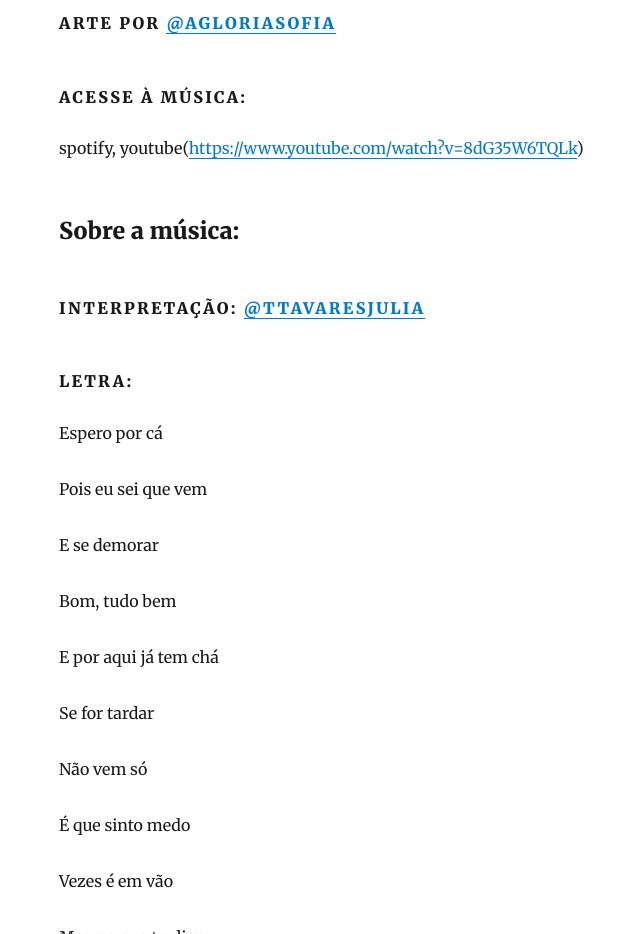
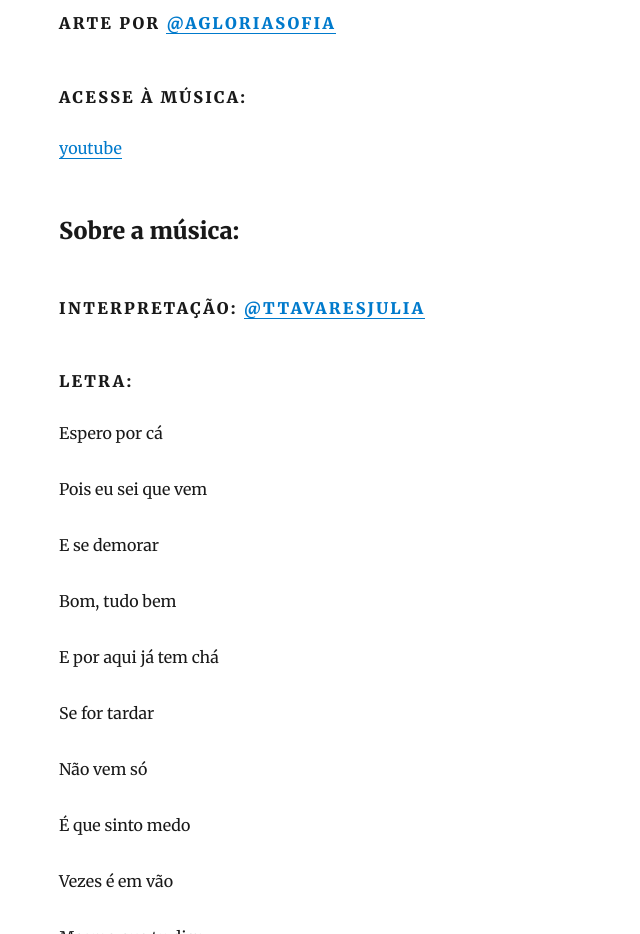
Before and after one commit to lkauer/principealegre, a Gatsby site: page /blog/cest-la-vie/ in a window 1280 px wide. Shown: the part 1140-2074 px from the top of the page, without its empty margins (266-906 px from the left). Built offline with nearby package versions, Linux system fonts and the light colour scheme; Gatsby itself is replaced by a stand-in of ours; some packages are replaced by stand-ins of ours.

Commit message:
Update Blog “cest-la-vie”

```diff
--- a/content/blog/cest-la-vie.md
+++ b/content/blog/cest-la-vie.md
@@ -9,7 +9,7 @@
 #### Arte por [@agloriasofia](https://www.instagram.com/agloriasofia/)
 
 #### Acesse à música:
-spotify, youtube(https://www.youtube.com/watch?v=8dG35W6TQLk)
+[youtube](https://www.youtube.com/watch?v=8dG35W6TQLk)
 
 ### Sobre a música:
 #### Interpretação: [@ttavaresjulia](https://www.instagram.com/ttavaresjulia/)
```
